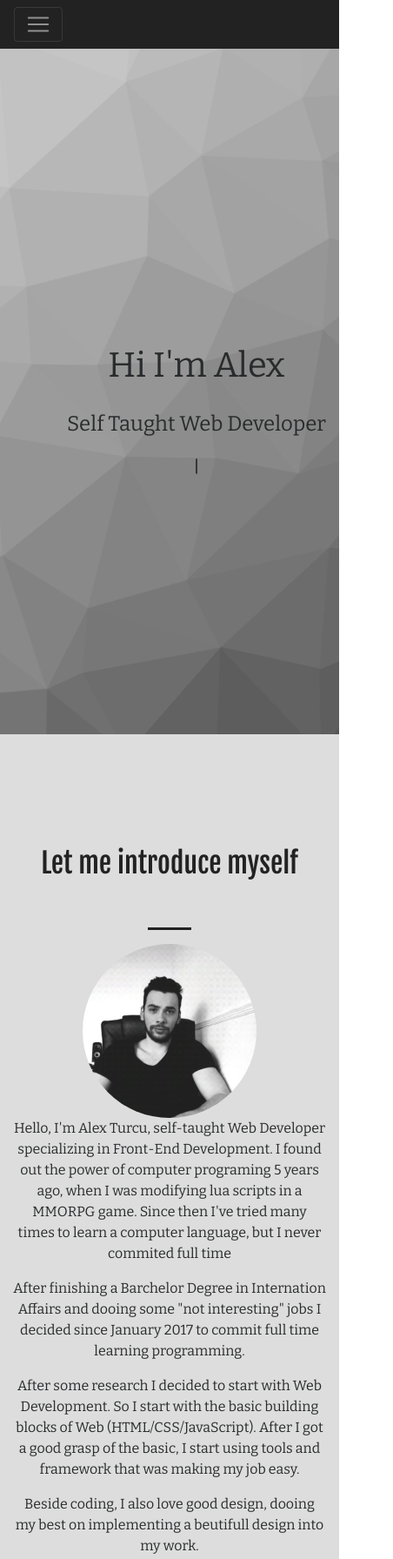
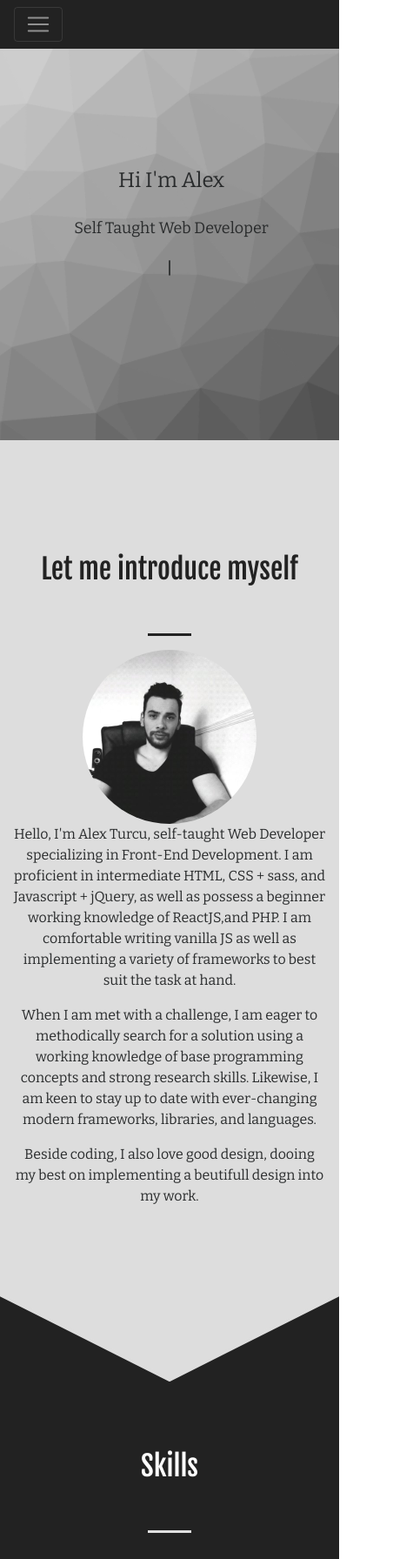
Before and after one commit to Alequ/AleqT, a website: page index.html in a window 390 px wide. Shown: the top 1792 px of the page at 87% size, 452 px wide, since content can reach past the window. Drawn offline with nearby package versions, Linux system fonts and the light colour scheme; a script that the page names is missing.

Commit message:
responsive

```diff
--- a/index.html
+++ b/index.html
@@ -54,7 +54,7 @@
 
       <div class="container" >
         <div class="row">
-          <div class="col-md-12">
+          <div class="col-md-12 col-sm-12">
             <div class="textcard" style="text-align:center;">
               <p id="typed" style="white-space:pre"></p>
             </div>
@@ -73,13 +73,13 @@
               <img class="img-fluid avatar" src="img/alex.jpg" alt="">
             </div>
             <div class="col-md-6">
-            <p>Hello, I'm Alex Turcu, self-taught Web Developer specializing in Front-End Development. I found out the power of computer programing 5 years ago, when I was modifying lua scripts in a MMORPG game. Since then I've tried many times to learn a computer language, but I never commited full time</p>
-            <p>After finishing a Barchelor Degree in Internation Affairs and dooing some "not interesting" jobs I decided since January 2017 to commit full time learning programming.</p>
+            <p>Hello, I'm Alex Turcu, self-taught Web Developer specializing in Front-End Development. I am proficient in intermediate HTML, CSS + sass, and Javascript + jQuery, as well as possess a beginner working knowledge of ReactJS,and PHP. I am comfortable writing vanilla JS as well as implementing a variety of frameworks to best suit the task at hand.</p>
+
           </div>
           <div class="col-md-6">
-          <p>After some research I decided to start with Web Development. So I start with the basic building blocks of Web (HTML/CSS/JavaScript). After I got a good grasp of the basic, I start using tools and framework that was making my job easy.</p>
+          <p>When I am met with a challenge, I am eager to methodically search for a solution using a working knowledge of base programming concepts and strong research skills. Likewise, I am keen to stay up to date with ever-changing modern frameworks, libraries, and languages.</p>
           <p>Beside coding, I also love good design, dooing my best on implementing a beutifull design into my work.</p>
-          <p>My ultimate goal, after I master Front-End, it's Back-End, either continue with JavaScript and NodeJS or learn another Back-End language: PHP, Ruby, Python</p>
+
 
           </div>
         </div>
@@ -124,7 +124,7 @@
         <hr>
         <div class="row">
           <div class="col-md-6">
-            <img class="img-fluid" src="img/portofolio.png" alt="">
+            <img class="img-fluid" src="img/crazylook.png" alt="">
           </div>
           <div class="col-md-6">
             <h3>Portofolio Website</h3>
@@ -137,8 +137,8 @@
               <li>Bootstrap</li>
               <li>Sass</li>
             </ul>
-            <p>My portofolio website, built with &#x2764; and hosted on GitHub pages</p>
-            <a href="#" class="button">View Website</a>
+            <p>Online store</p>
+            <a href="https://alequ.github.io/webstore/" class="button">View Website</a>
           </div>
         </div>
       </div>
@@ -183,7 +183,7 @@
               <li>JavaScript</li>
               <li>Bootstrap</li>
             </ul>
-            <p>I found out learning Web development get's overhelming sometimes. That's why I've start using <a href="https://en.wikipedia.org/wiki/Pomodoro_Technique" target="_blank">Pomodoro Technique</a>, and because It helped me alot, decided to built that app myself.</p>
+            <p>Web app, built with vanilla js. <a href="https://en.wikipedia.org/wiki/Pomodoro_Technique" target="_blank">Pomodoro Technique</a> it's a time management method</p>
             <a href=" https://alequ.github.io/pomodoro-clock/" target="_blank" class="button">View Website</a>
           </div>
         </div>
--- a/src/scss/style.scss
+++ b/src/scss/style.scss
@@ -22,7 +22,7 @@ body {
 /*Intro */
 
 #intro {
-    min-height: 100vh;
+    height: 100vh;
     background-image: url("img/intro.png");
     background-size: cover;
     background-repeat: no-repeat;
@@ -41,6 +41,26 @@ body {
 
     }
 
+      @media only screen and (max-width: 500px) {
+      h1 {
+          font-size: 24px;
+      }
+      h4{
+        font-size: 18px;
+      }
+      .textcard {
+        width:26vh;
+        padding: 0;
+        margin-top: 23vh;
+      }
+
+  }
+
+}
+@media only screen and (max-width: 500px) {
+    #intro {
+        height: 60vh;
+    }
 }
 
 
@@ -200,6 +220,7 @@ body {
 .portofolio1 {
   background-color: $dark-color;
   min-height:60vh;
+  padding-bottom: 10vh;
     hr {
        border-color: $dark-color !important;
        border-width: 3px !important;
@@ -284,6 +305,12 @@ body {
         background-color: $light-color
       }
     }
+
+    @media only screen and (max-width: 500px) {
+    i {
+        font-size: 26px;
+    }
+}
 }
 
 /* Big Triangle */
```
Also changed, not shown: img/Crazylook.png (added), img/portofolio.png (deleted), src/css/style.css.
